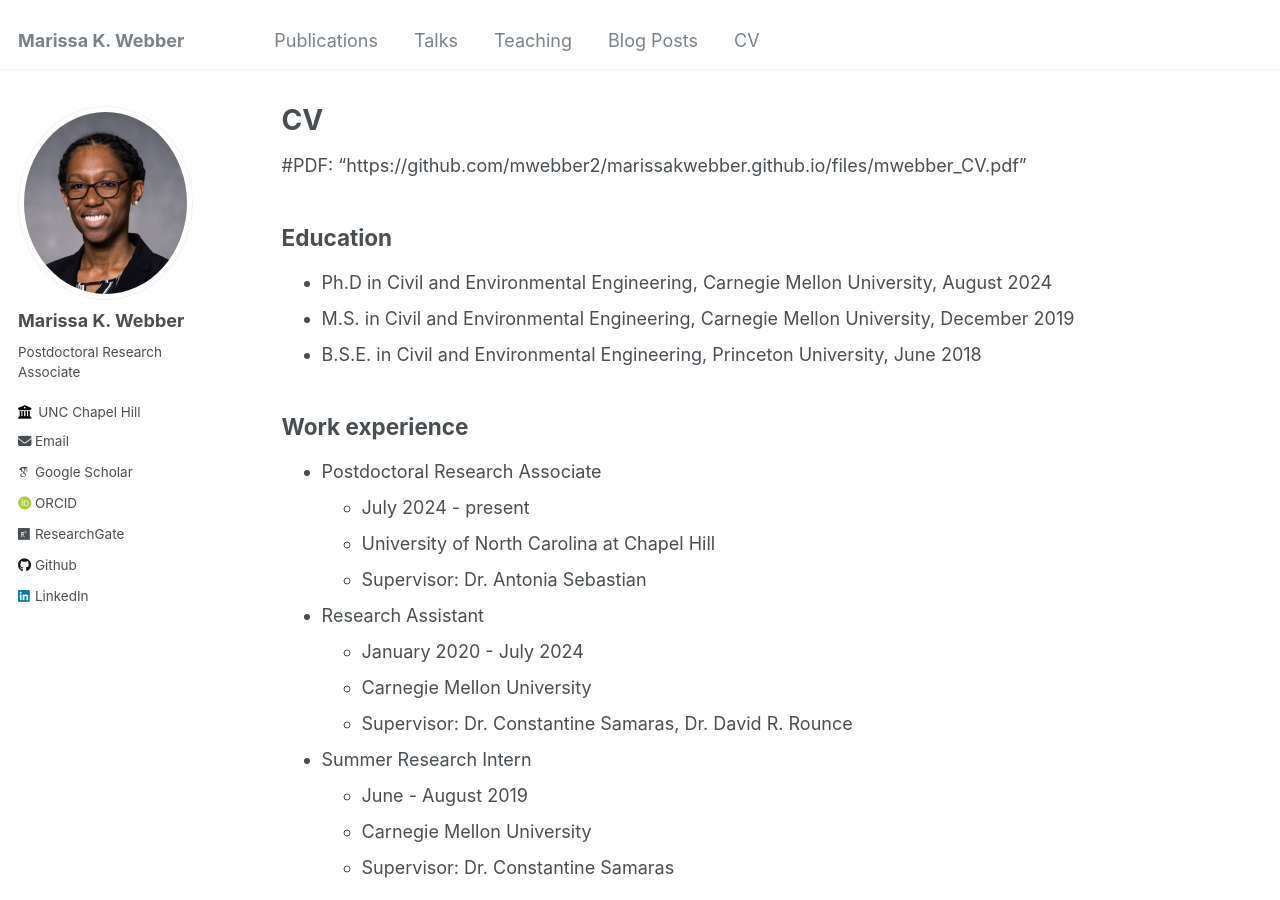
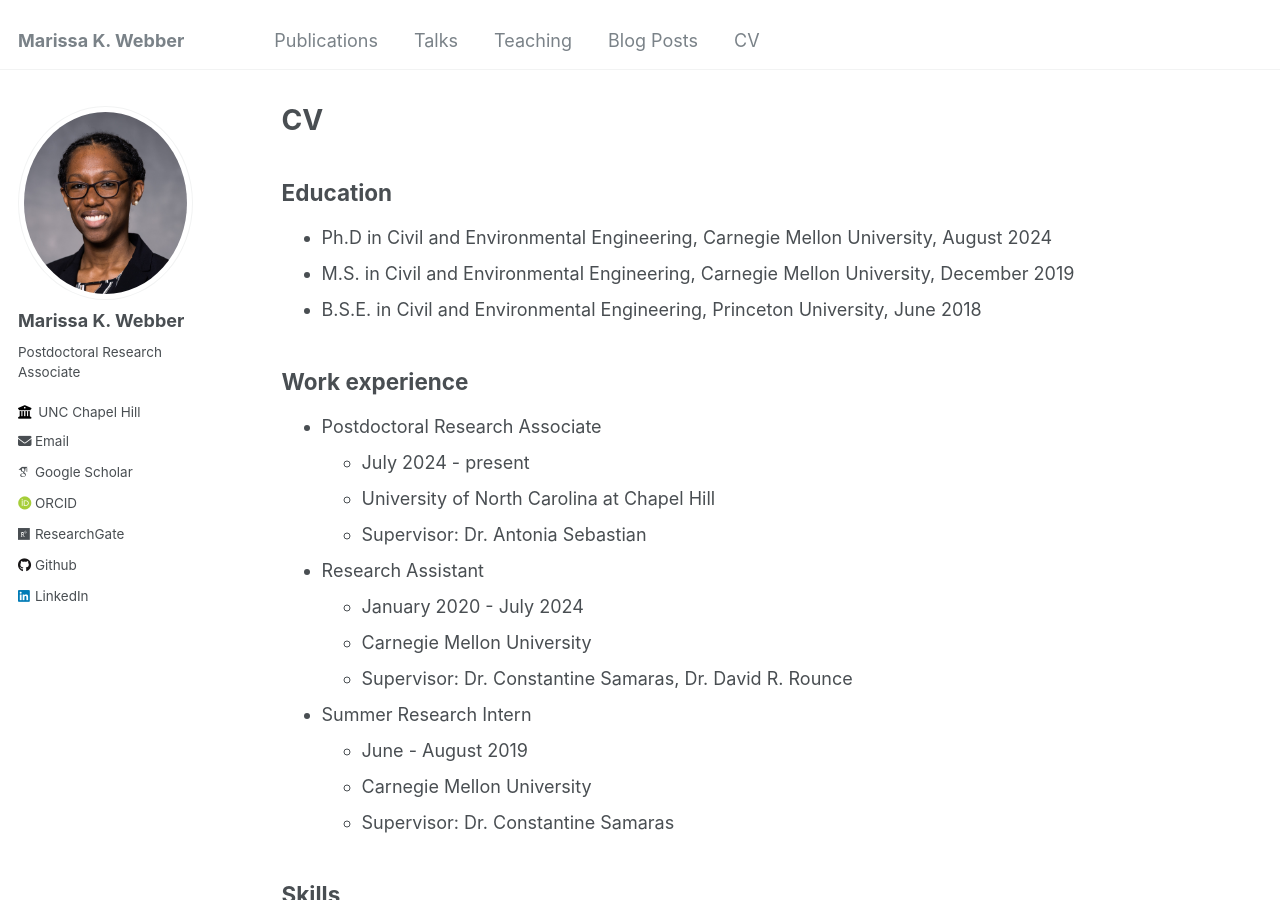
Before and after one commit to mwebber2/marissakwebber, a Jekyll site: the page built from _pages/cv.md, in a window 1280 px wide and 900 px high. Built offline with Jekyll 4.4.1, drawn with Linux system fonts in a browser that asks for light colours; some web fonts are replaced.

Commit message:
Update cv.md
remove link to pdf

```diff
--- a/_pages/cv.md
+++ b/_pages/cv.md
@@ -8,8 +8,6 @@ redirect_from:
 ---
 
 {% include base_path %}
-
-#PDF: "https://github.com/mwebber2/marissakwebber.github.io/files/mwebber_CV.pdf"
 
 ## Education
 * Ph.D in Civil and Environmental Engineering, Carnegie Mellon University, August 2024
```
